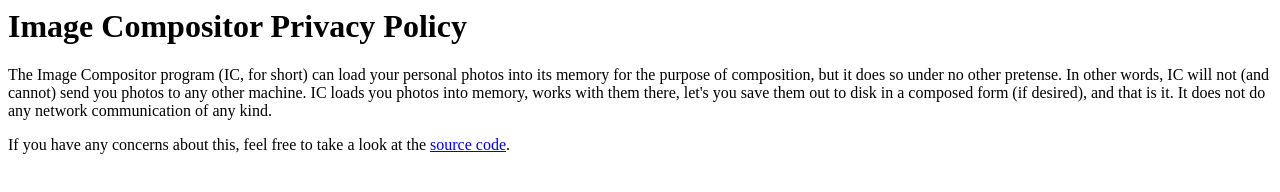
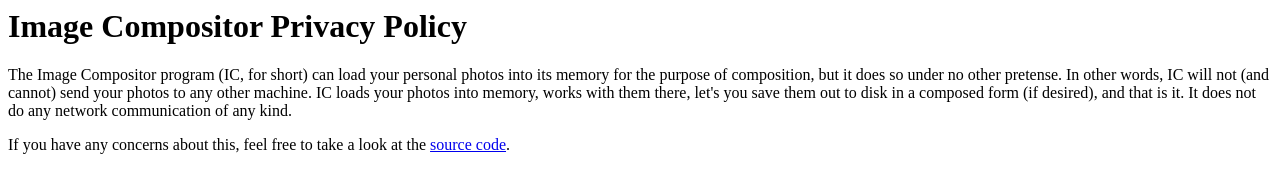
Before and after one commit to spencerparkin/ImageCompositor, a plain HTML site: page docs/privacy_policy.html in a window 1280 px wide. Drawn offline with Linux system fonts and the light colour scheme.

Commit message:
Fix stupid grammar errors.

```diff
--- a/docs/privacy_policy.html
+++ b/docs/privacy_policy.html
@@ -5,7 +5,7 @@
     <body>
         <h1>Image Compositor Privacy Policy</h1>
         <p>
-        The Image Compositor program (IC, for short) can load your personal photos into its memory for the purpose of composition, but it does so under no other pretense.  In other words, IC will not (and cannot) send you photos to any other machine.  IC loads you photos into memory, works with them there, let's you save them out to disk in a composed form (if desired), and that is it.  It does not do any network communication of any kind.
+        The Image Compositor program (IC, for short) can load your personal photos into its memory for the purpose of composition, but it does so under no other pretense.  In other words, IC will not (and cannot) send your photos to any other machine.  IC loads your photos into memory, works with them there, let's you save them out to disk in a composed form (if desired), and that is it.  It does not do any network communication of any kind.
         </p>
         <p>
         If you have any concerns about this, feel free to take a look at the <a href="https://github.com/spencerparkin/ImageCompositor">source code</a>.
```
